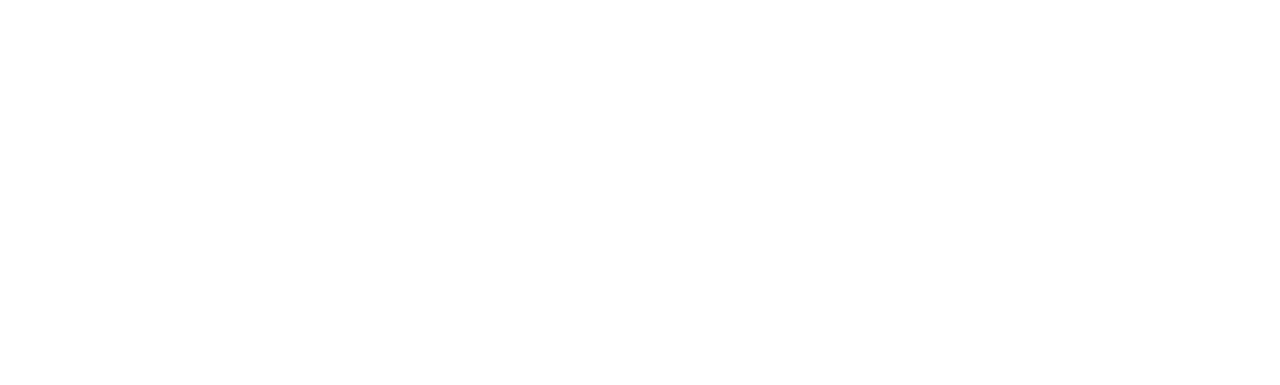
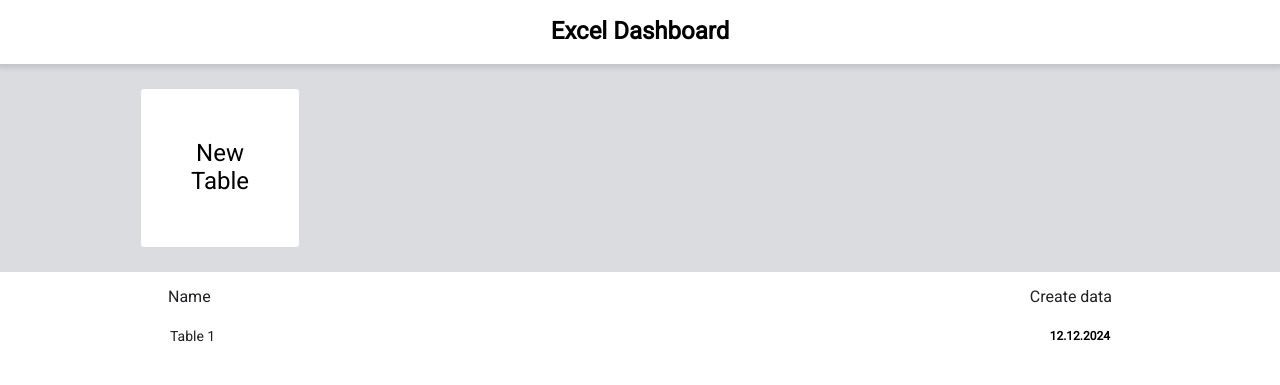
Before and after one commit to zhumabekov/course-exel, a website built with webpack: page src/index.html in a window 1280 px wide. Built offline with nearby package versions, Linux system fonts and the light colour scheme.

Commit message:
feat: finish css layout

```diff
--- a/src/index.html
+++ b/src/index.html
@@ -10,7 +10,30 @@
 </head>
 <body>
     <div id="app" class="container">
-
+        <div class="db">
+            <div class="db__header">
+                <h1>Excel Dashboard</h1>
+            </div>
+            <div class="db__new">
+                <div class="db__view">
+                    <a href="#" class="db__create">
+                        New <br> Table
+                    </a>
+                </div>
+            </div>
+            <div class="db__table db__view">
+                <div class="db__list-header">
+                    <span>Name</span>
+                    <span>Create data</span>
+                </div>
+                <ul class="db__list">
+                    <li class="db__record">
+                        <a href="#">Table 1</a>
+                        <strong>12.12.2024</strong>
+                    </li>
+                </ul>
+            </div>
+        </div>
     </div>
 </body>
 </html>
--- a/src/scss/_mixins.scss
+++ b/src/scss/_mixins.scss
@@ -18,3 +18,9 @@
         cursor: pointer;
     }
 }
+
+@mixin clear-list() {
+    list-style: none;
+    margin: 0;
+    padding: 0;
+}
--- a/src/scss/_variables.scss
+++ b/src/scss/_variables.scss
@@ -5,3 +5,4 @@ $formula-height: 24px;
 $info-cell-width: 40px;
 $row-height: 24px;
 $cell-width: 120px;
+$db-header-height: 64px;
--- /dev/null
+++ b/src/scss/dashboard.scss
@@ -0,0 +1,82 @@
+@import "variables";
+@import "mixins";
+
+.db{
+
+    &__header{
+        position: fixed;
+        left: 0;
+        right: 0;
+        top: 0;
+        height: $db-header-height;
+        display: flex;
+        align-items: center;
+        justify-content: center;
+        background-color: #fff;
+        box-shadow: 0 2px 5px 2px rgba(60, 54, 67, .15);
+        z-index: 1000;
+    }
+    &__new{
+        margin-top: $db-header-height;
+        padding: 1.5rem;
+        background-color: #dadce0;
+    }
+    &__create{
+        width: 160px;
+        height: 160px;
+        background-color: #fff;
+        border-radius: 4px;
+        border: 1px solid #dadce0;
+        display: flex;
+        align-items: center;
+        justify-content: center;
+        font-size: 1.5rem;
+        text-decoration: none;
+        color: #000;
+        text-align: center;
+        &:hover{
+            cursor: pointer;
+            border-color: green;
+            color: green;
+        }
+    }
+    &__view{
+        max-width: 1000px;
+        margin: 0 auto;
+    }
+    &__table{
+        padding: 1rem;
+    }
+    &__list-header{
+        display: flex;
+        justify-content: space-between;
+        color: #202124;
+        font-weight: 500;
+        font-size: 16px;
+        margin-bottom: 10px;
+        padding: 0 12px;
+    }
+    &__list{
+        @include clear-list;
+    }
+    &__record{
+        display: flex;
+        justify-content: space-between;
+        align-items: center;
+        padding: 12px 14px;
+        margin-bottom: 10px;
+        &:hover{
+            background-color: #e6f4ea;
+            border-radius: 10px;
+        }
+        a{
+            text-decoration: none;
+            cursor: pointer;
+            color: #202124;
+            font-size: 14px;
+            &:hover{
+                text-decoration: underline;
+            }
+        }
+    }
+}
--- a/src/scss/index.scss
+++ b/src/scss/index.scss
@@ -4,6 +4,7 @@
 @import "toolbar";
 @import "formula";
 @import "table";
+@import "dashboard";
 
 *{
     margin: 0;
```
